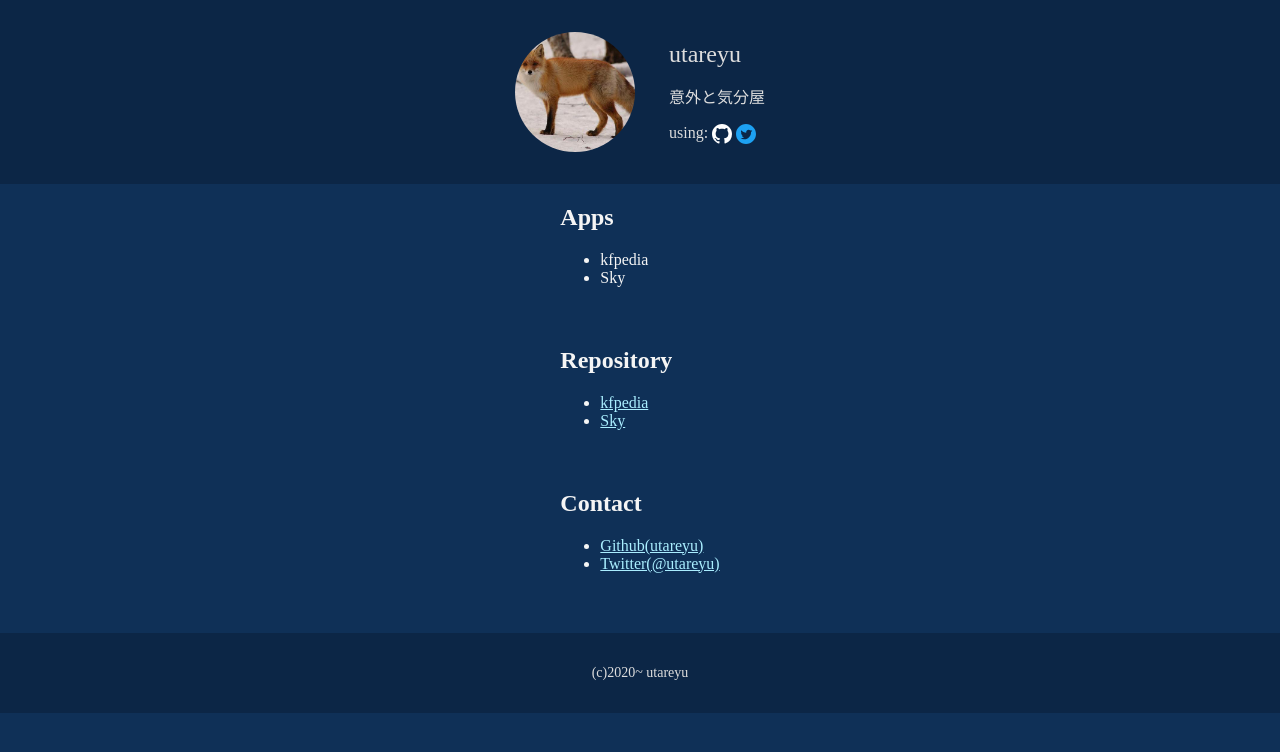
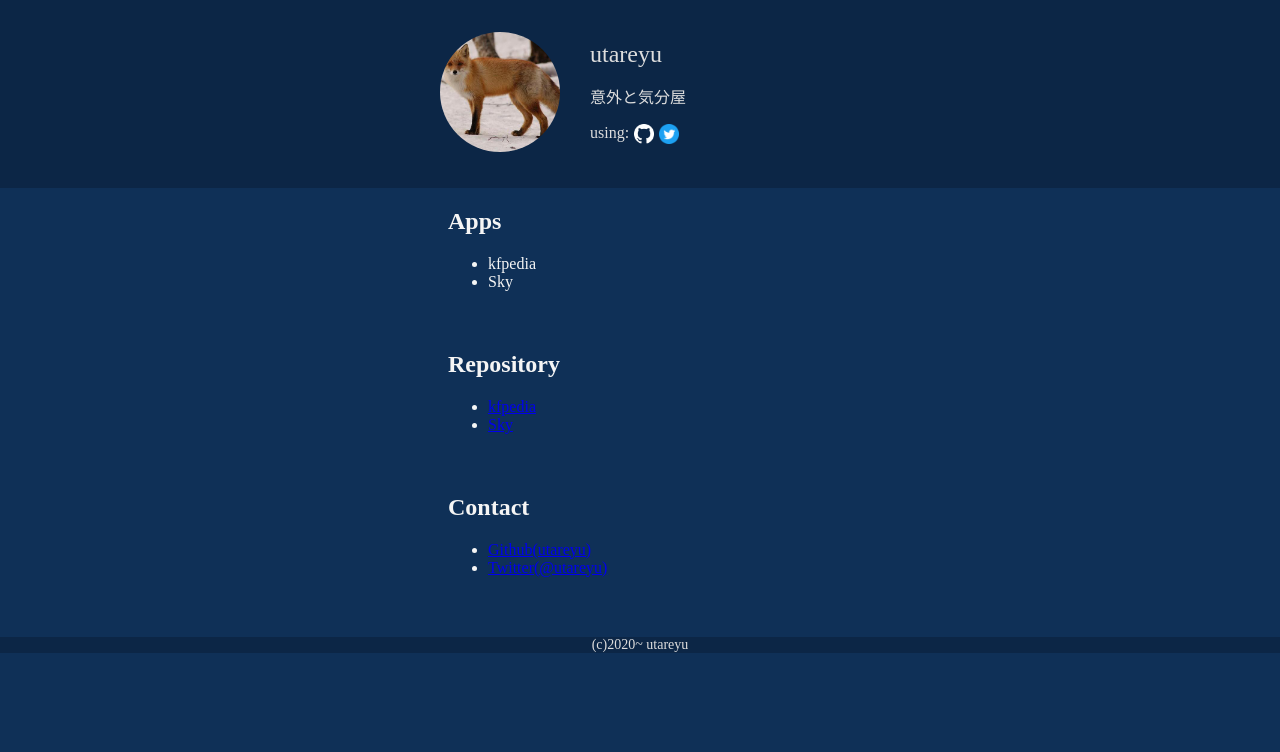
Before and after one commit to utareyu/utareyu.github.io, a plain HTML site: page index.html in a window 1280 px wide. Drawn offline with Linux system fonts and the light colour scheme.

Commit message:
Revert "#2"

```diff
--- a/css/styles.css
+++ b/css/styles.css
@@ -1,39 +1,78 @@
 body{
     background-color: rgb(15, 48, 87);
     color: rgb(245, 245, 245);
-	margin: 0;
-	//font-family: sans-serif;
+    margin: 0
 }
-a:link,a:visited{color:#aef;}a:hover{color:#8af;}a:active{color:#48f;}
 
-header,footer{
+header{
     background-color: rgba(0, 0, 0, 0.2);
     color: #ddd;
-	padding: 32px 0;
-	text-align: center;
 }
 
-header>*{display:inline-block;vertical-align:middle;}
-.icon{border-radius:50%;}
-.info{text-align:left;margin-left:30px;}
-.vat *{vertical-align:top;}
-.items{text-align:center;}
-.items>div{display:inline-block;text-align:left;}
+footer{
+    background-color: rgba(0, 0, 0, 0.2);
+    color: #ddd;
+}
 
-footer{
+footer p{
     text-align: center;
     font-size: 14px;
     margin: 0;
 }
 
 section{
-	margin: 8px;
-	margin-bottom: 60px;
+    margin: 8px
 }
 
+.header{
+    width: 400px;
+    margin-left: auto;
+    margin-right: auto;
+    display: flex;
+    padding-top: 32px;
+    padding-bottom: 32px;
+    align-items: center;
+}
+
+.items{
+    width: 400px;
+    margin-left: auto;
+    margin-right: auto;
+}
+
+.icon img{
+    border-radius: 50%;
+}
+
+.info{
+    margin-left: 30px;
+}
 
 .info h1{
     font-weight: normal;
     font-size: 24px;
     margin: 0;
 }
+
+.info ul{
+    margin: 0;
+    padding: 0;
+    display: flex;
+    list-style-type: none;
+}
+
+.info ul li{
+    padding: 0;
+    margin: 0;
+    margin-left: 5px;
+}
+
+.items > section{
+    margin-bottom: 60px;
+}
+
+.footer{
+    width: 150px;
+    margin-left: auto;
+    margin-right: auto;
+}
--- a/index.html
+++ b/index.html
@@ -5,51 +5,73 @@
         <title>utareyu.github.io</title>
         <link rel="icon" href="utareyu.ico">
         <link rel="stylesheet" href="css/styles.css">
+
     </head>
     <body>
         <header>
-			<img src="img\utareyu.jpg" width="120" height="120" class="icon">
-			<div class="info">
+            <div class="header">
+                <div class="icon">
+                    <img src="img\utareyu.jpg" width="120" height="120">
+                </div>
+                <div class=info>
                     <h1>utareyu</h1>
                     <p>意外と気分屋</p>
-				<div class="vat">
-					using:
-					<a href="https://github.com/utareyu"><img src="img/GitHub.svg" width="20px" alt="GitHub"></a>
-					<a href="https://twitter.com/utareyu"><img src="img/Twitter.svg" width="20px" alt="Twitter"></a>
+                    <ul>
+                        using:<li><img src="img\GitHub.png" width="20" height="20"></li>
+                        <li><img src="img\Twitter.png" width="20" height="20"></li>
+                    </ul>
                 </div>
             </div>
         </header>
 
         <div class="items">
-			<div>
             <section>
-					<h2>Apps</h2>
+                <h2>
+                    Apps
+                </h2>
                 <ul>
-						<li><a>kfpedia</a></li>
-						<li><a>Sky</a></li>
+                    <li>
+                        <!-- <a href="">kfpedia</a> -->
+                        kfpedia
+                    </li>
+                    <li>
+                        <!-- <a href="">Sky</a> -->
+                        Sky
+                    </li>
                 </ul>
             </section>
 
             <section>
-					<h2>Repository</h2>
+                <h2>
+                    Repository
+                </h2>
                 <ul>
-						<li><a href="https://github.com/utareyu/kfpedia">kfpedia</a></li>
-						<li><a href="https://github.com/utareyu/sky">Sky</a></li>
+                    <li>
+                        <a href="https://github.com/utareyu/kfpedia">kfpedia</a>
+                    </li>
+                    <li>
+                        <a href="https://github.com/utareyu/Sky">Sky</a>
+                    </li>
                 </ul>
             </section>
 
             <section>
-					<h2>Contact</h2>
+                <h2>
+                    Contact
+                </h2>
                 <ul>
-						<li><a href="https://github.com/utareyu">Github(utareyu)</a></li>
-						<li><a href="https://twitter.com/utareyu">Twitter(@utareyu)</a></li>
+                    <li>
+                        <a href="https://github.com/utareyu">Github(utareyu)</a>
+                    </li>
+                    <li>
+                        <a href="https://twitter.com/utareyu">Twitter(@utareyu)</a>
+                    </li>
                 </ul>
             </section>
         </div>
-		</div>
 
         <footer>
-			(c)2020~ utareyu
+            <div class="footer"><p>(c)2020~ utareyu</p></div>
         </footer>
     </body>
 </html>
```
Also changed, not shown: img/GitHub.png (added), img/GitHub.svg (deleted), img/Twitter.png (added), img/Twitter.svg (deleted), 1 other file. Lines whose indentation alone changed are shown as unchanged.
